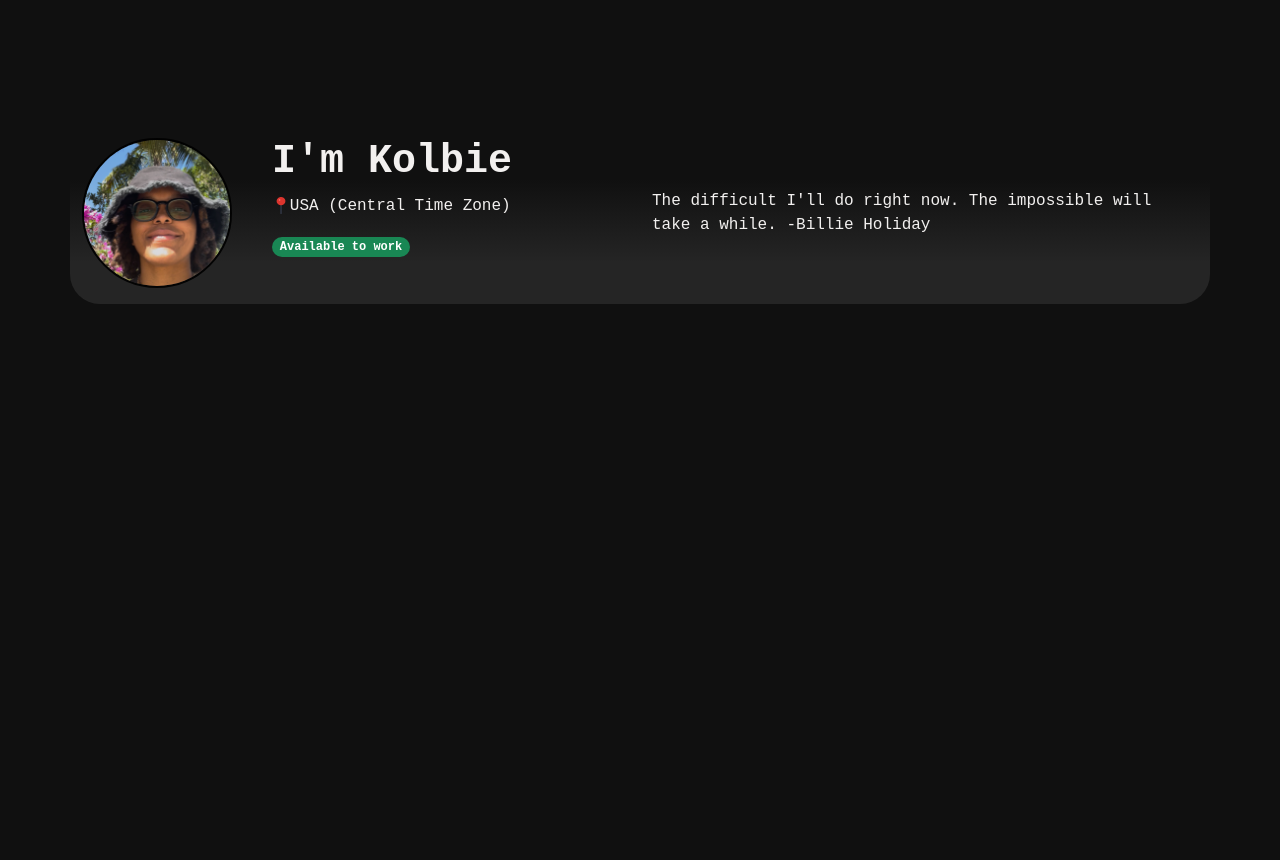
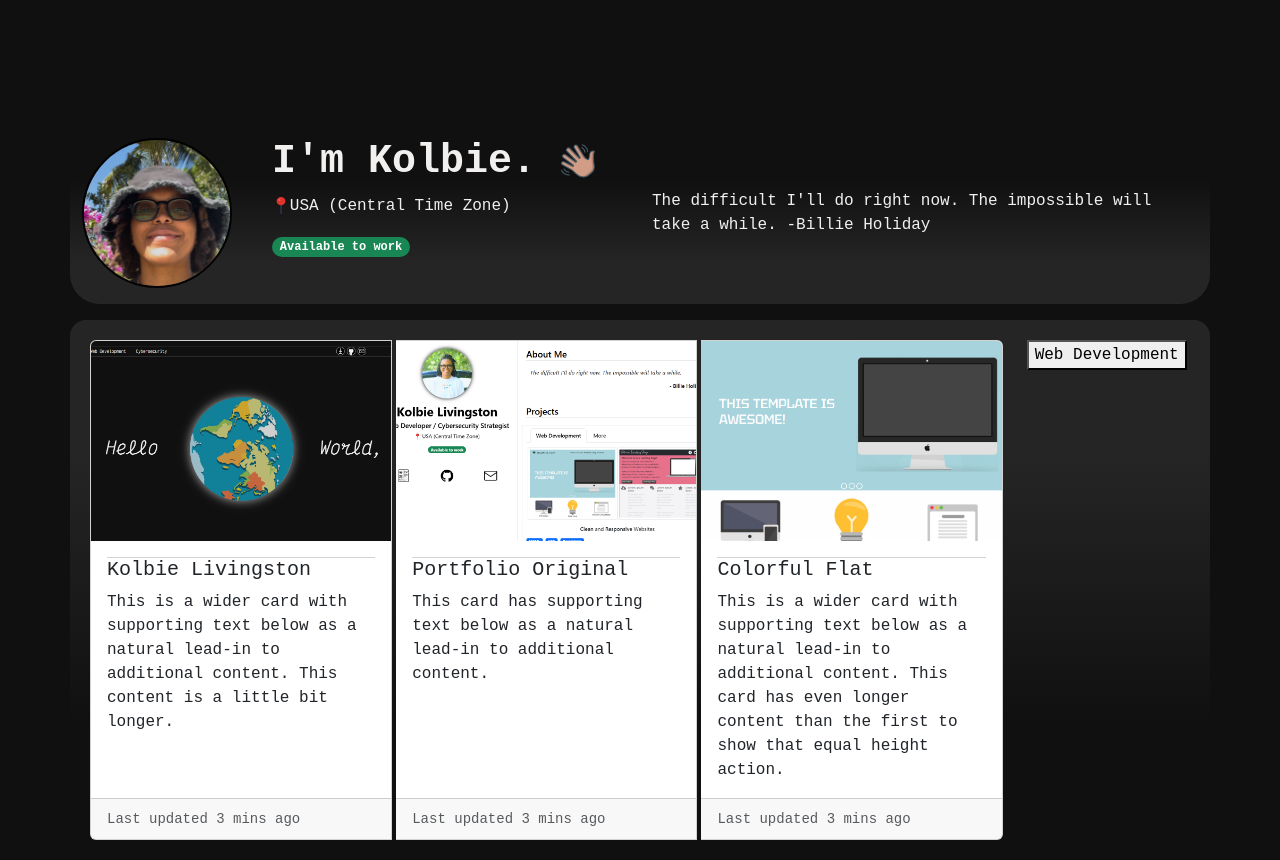
Before and after one commit to livingstonkolbie/KL-Portfolio-3, a plain HTML site: page index.html in a window 1280 px wide. Shown: the part 780-1640 px from the top of the page. Before the commit the page ends 1084 px from the top, so only its background shows below. Drawn offline with Linux system fonts and the light colour scheme; a web font is replaced by a local one.

Commit message:
Rough draft for web development section

```diff
--- a/css/style.css
+++ b/css/style.css
@@ -86,7 +86,7 @@ header ul {
 .aboutMe {
     margin-top: 10rem;
     border-radius: 30px;
-    background: rgb(37,37,37);
+    background: #252525;
     background: linear-gradient(0deg, rgba(37,37,37,1) 25%, rgba(16,16,16,1) 75%);
 }
 
@@ -112,3 +112,28 @@ header ul {
 .aboutMe p {
     color: #F2F0EF;
 }
+
+.wavyHand {
+    width: 10%;
+}
+
+/* Projects */
+
+.projects {
+    background: rgb(37,37,37);
+    background: linear-gradient(180deg, rgba(37,37,37,1) 25%, rgba(16,16,16,1) 75%);
+    padding: 20px;
+    border-radius: 16px;
+}
+
+.card-img-top {
+    width: 100%;
+    height: 200px;
+    object-fit: cover;
+}
+
+.card-title {
+    border-top: 1px solid lightgrey;
+}
+
+/* Cybersecurity */
--- a/index.html
+++ b/index.html
@@ -59,7 +59,8 @@
                 </div>
                 <div class="col-4">
                     <h1 class="display-6 fw-bold">
-                        I'm Kolbie
+                        I'm Kolbie.
+                        <img class="img-fluid wavyHand" src="./images/hand-wave.png" alt="a waving hand">
                     </h1>
                     <p>
                         <img class="locationIcon" src="./images/location-pin.png" alt="location pin icon">USA (Central Time Zone)
@@ -71,8 +72,58 @@
                     <p>The difficult I'll do right now. The impossible will take a while. -Billie Holiday</p>
                 </div>
             </div>
+         </section>
 
+
+         <!-- Start Projects -->
+
+         <section class="container projects mt-3">
+            <div class="row">
+                <div class="col-10">
+                    <div class="card-group">
+                       <div class="card card-left">
+                         <img src="./images/kolbie-portfolio-2.png" class="card-img-top" alt="...">
+                         <div class="card-body">
+                           <h5 class="card-title">Kolbie Livingston</h5>
+                           <p class="card-text">This is a wider card with supporting text below as a natural lead-in to additional content. This content is a little bit longer.</p>
+                         </div>
+                         <div class="card-footer">
+                           <small class="text-body-secondary">Last updated 3 mins ago</small>
+                         </div>
+                       </div>
+                       <div class="card card-mid mx-1">
+                         <img src="./images/kolbie-portfolio-original.png" class="card-img-top" alt="...">
+                         <div class="card-body">
+                           <h5 class="card-title">Portfolio Original</h5>
+                           <p class="card-text">This card has supporting text below as a natural lead-in to additional content.</p>
+                         </div>
+                         <div class="card-footer">
+                           <small class="text-body-secondary">Last updated 3 mins ago</small>
+                         </div>
+                       </div>
+                       <div class="card card-right">
+                         <img src="./images/colorful-flat-image.png" class="card-img-top" alt="...">
+                         <div class="card-body">
+                           <h5 class="card-title">Colorful Flat</h5>
+                           <p class="card-text">This is a wider card with supporting text below as a natural lead-in to additional content. This card has even longer content than the first to show that equal height action.</p>
+                         </div>
+                         <div class="card-footer">
+                           <small class="text-body-secondary">Last updated 3 mins ago</small>
+                         </div>
+                       </div>
+                   </div>
+                </div>
+
+                <div class="col-2">
+                    <button>
+                        Web Development
+                    </button>
+                </div>
+            </div>
          </section>
+
+         <!-- Start Cybersecurity -->
+
 
 
     </main>
```
Also changed, not shown: images/colorful-flat-image.png (added), images/hand-wave.png (added), images/kolbie-portfolio-2.png (added), images/kolbie-portfolio-original.png (added).
